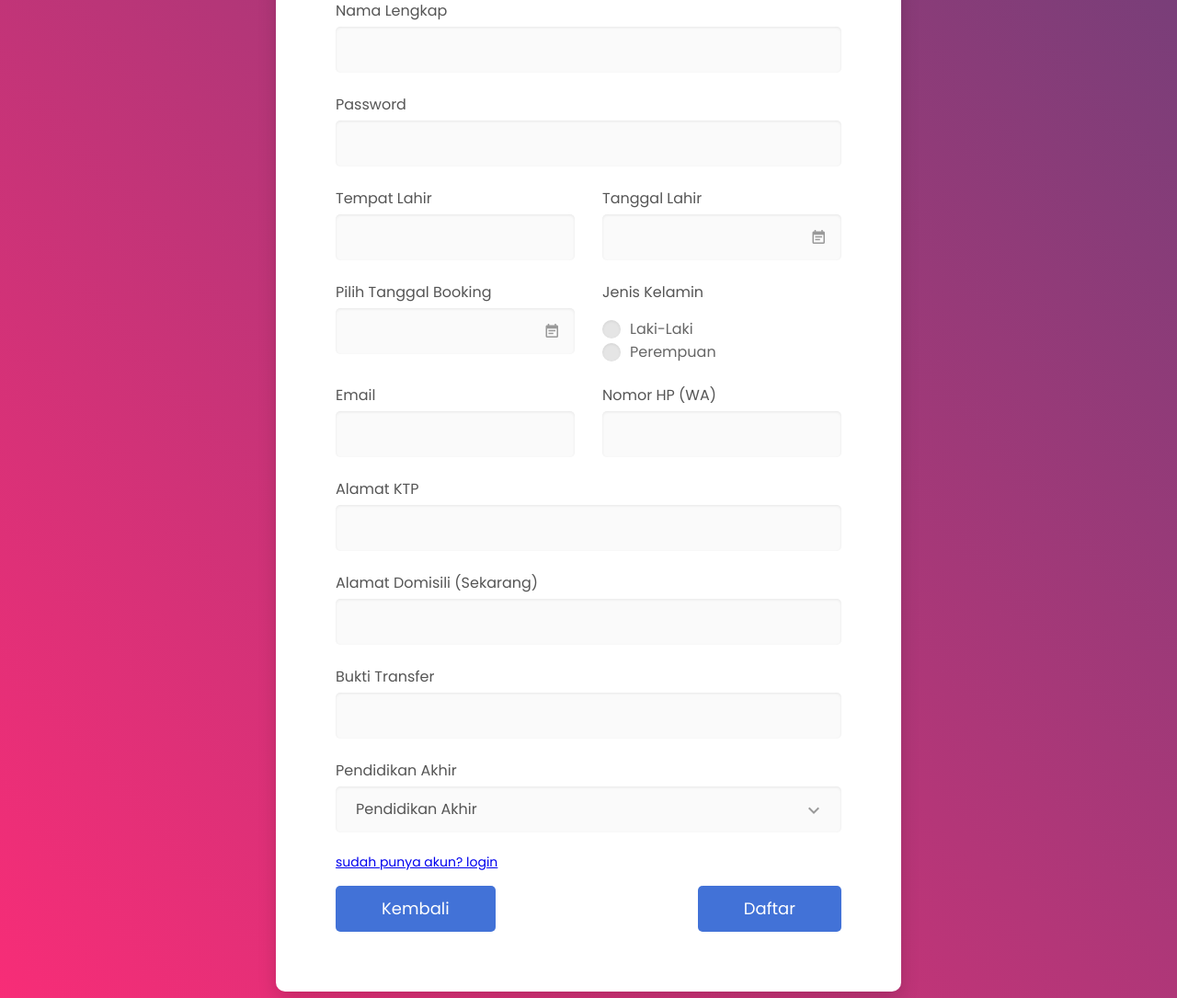
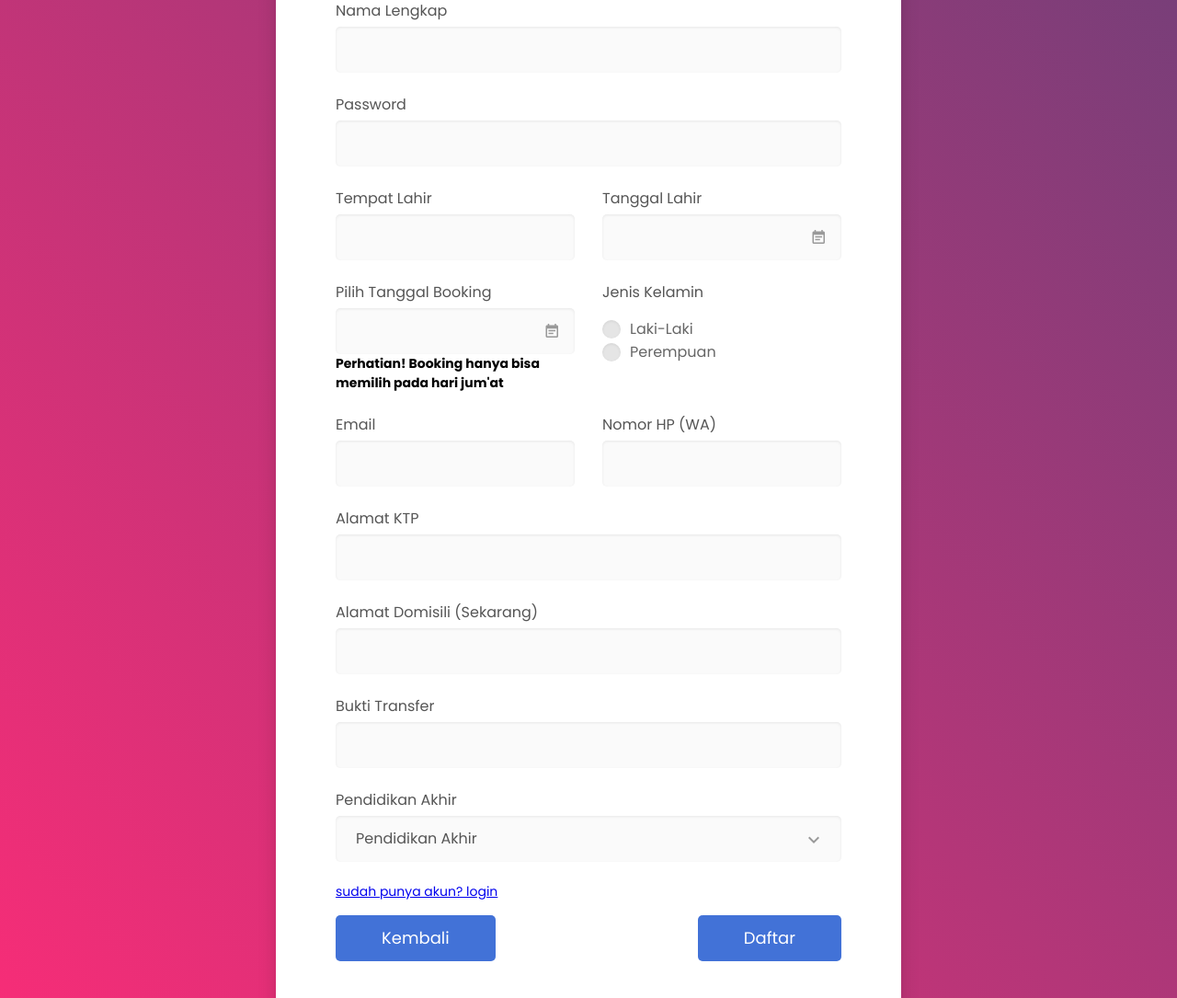
Before and after one commit to Richcy/LPK-CHARITY, a PHP site: page /user/daftar.php in a window 1280 px wide. Shown: the part 263-1348 px from the top of the page at 92% size. Run offline with PHP 8.4, Linux system fonts and the light colour scheme.

Commit message:
logic pendaftaran kelar

```diff
--- a/user/daftar.php
+++ b/user/daftar.php
@@ -73,6 +73,7 @@
                                         <input class="input--style-4 js-datepicker" type="text" name="tanggal">
                                         <i class="zmdi zmdi-calendar-note input-icon js-btn-calendar"></i>
                                     </div>
+                                       <b>Perhatian! Booking hanya bisa memilih pada hari jum'at</b>
                                 </div>
                             </div>
                             <div class="col-2">
@@ -130,6 +131,7 @@
                             </div>
                         </div>
                         <a href="login.php">sudah punya akun? login</a>
+
 
                         <div class="row row-space">
                             <div class="p-t-15">
@@ -189,16 +191,49 @@
                             $bukti_transfer = $_POST["bukti_transfer"];
                             $tanggal_daftar = date("Y-m-d H:i:sa");
 
-                            //cek apakan email sudah digunakan
+                            //konversi tanggal
+
+                            $dt=$tanggal3;
+
+                            $dt1 = strtotime($dt);
+                            $dt2 = date("l", $dt1);
+                            $dt3 = strtolower($dt2);
+
+
+                            //cek email
 
                             $ambil = $koneksi->query("SELECT * FROM user
                                 WHERE email_user ='$email'");
                             $yangcocok = $ambil->num_rows;
-                            if($yangcocok==1)
+                            //cek tanggal
+                            $ambil2 = $koneksi->query("SELECT * FROM user
+                                WHERE tanggal_booking ='$tanggal3'");
+                            $tanggalcocok = $ambil2->num_rows;
+
+                            //logic untuk input data
+
+                            //cek hari booking apakah memilih hari jum'at?
+
+                            if(($dt3 != "friday"))
                             {
-                                echo "<script>alert('pendaftaran gagal ,email sudah digunakan')</script>";
+                                echo "<script>alert('pendaftaran gagal ,booking hari hanya dapat memilih hari jumat!')</script>";
                                 echo"<script>location='daftar.php';</script>";
                             }
+                            //cek email apakah sudah digunakan?
+
+                            elseif($yangcocok==1)
+                            {
+                                echo "<script>alert('pendaftaran gagal ,email sudah digunakan!')</script>";
+                                echo"<script>location='daftar.php';</script>";
+                            }
+
+                            //cek apakah booking sudah penuh?
+                            elseif($tanggalcocok>5)
+                            {
+                                echo "<script>alert('pendaftaran gagal ,booking penuh!')</script>";
+                                echo"<script>location='daftar.php';</script>";
+                            }
+                            //persyaratan memenuhi kriteria
                             else
                             {
                                 //query insert ke tabel pelanggan
```
